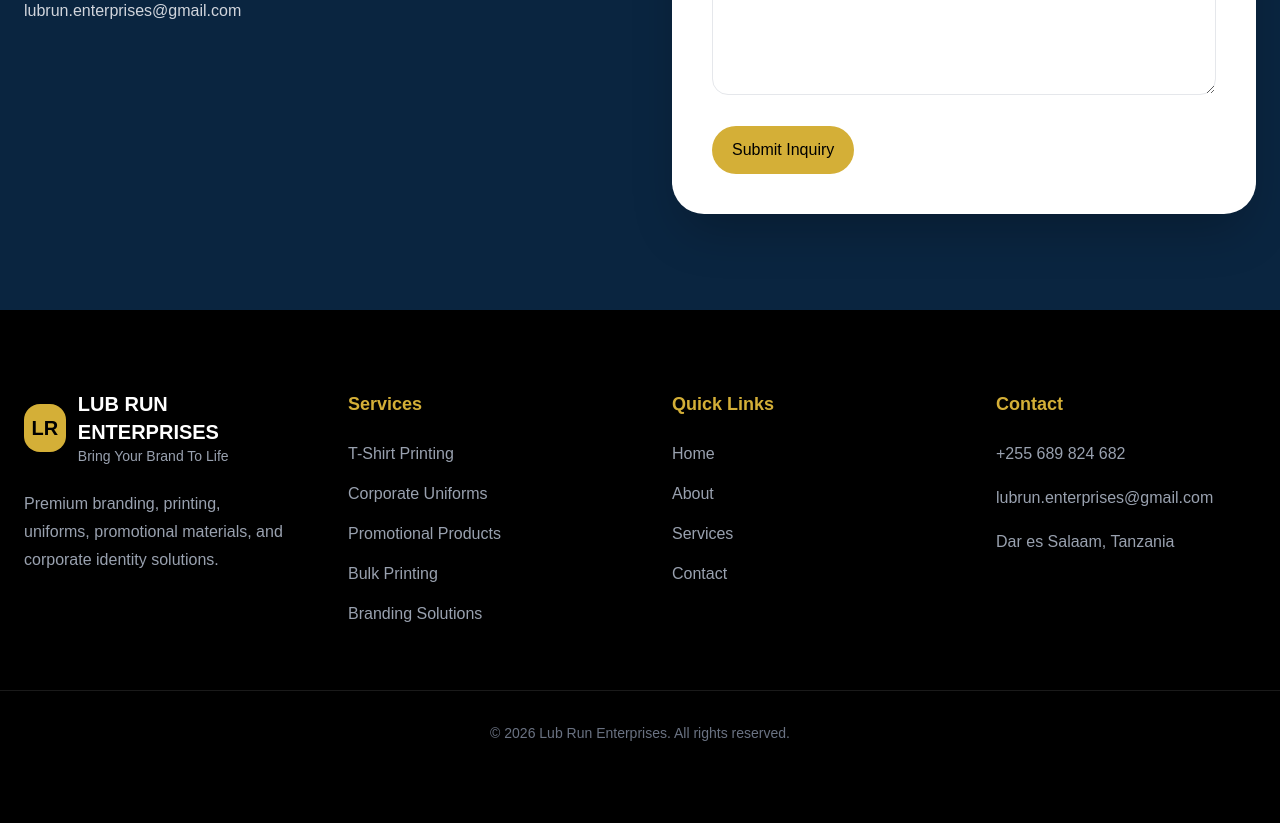
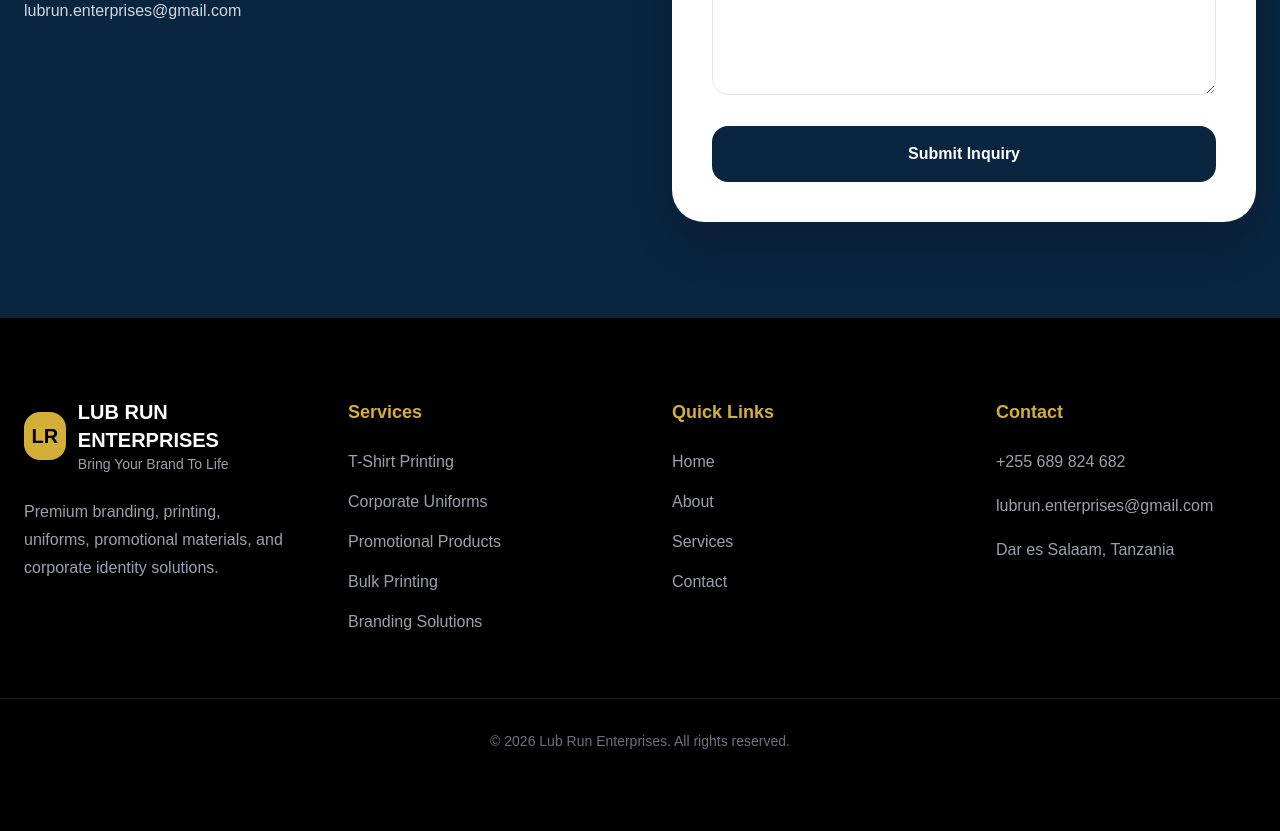
Before and after one commit to brianmichaelu/lubrun-website, a Next.js app: page / in a window 1280 px wide. Shown: the part 3880-4711 px from the top of the page. Built offline with nearby package versions, Linux system fonts and the light colour scheme.

Commit message:
Update page.tsx

```diff
--- a/app/page.tsx
+++ b/app/page.tsx
@@ -458,7 +458,7 @@ export default function Home() {
         <button
           type="submit"
          className="w-full cursor-pointer rounded-2xl bg-[#0A2540] px-6 py-4 font-bold text-white transition hover:bg-[#071421]"
-         className="rounded-full bg-[#D4AF37] px-5 py-3 text-black transition hover:scale-105"
+
         >
           Submit Inquiry
         </button>
```
